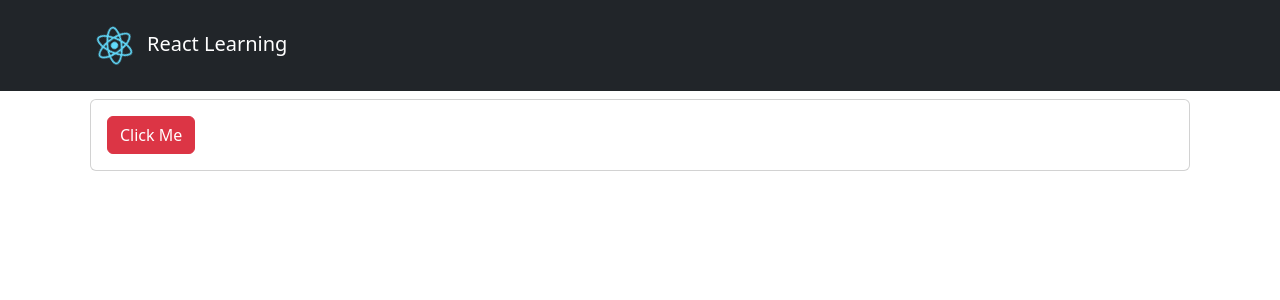
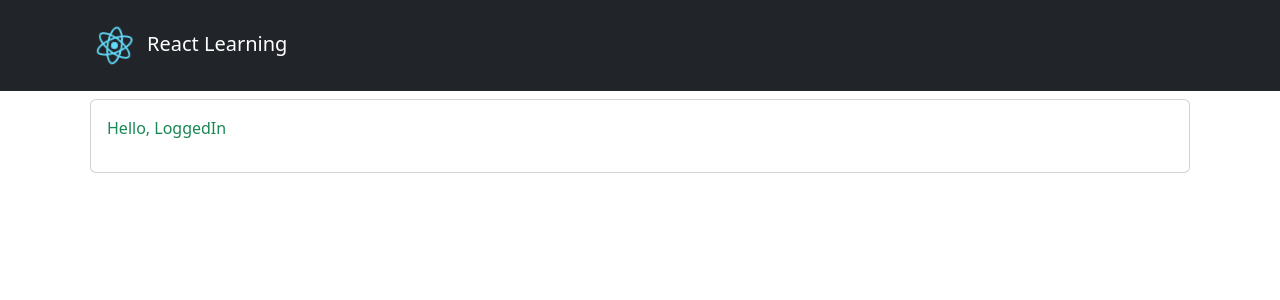
Before and after one commit to jakir-ruet/my-app, a React (Create React App) app: page / in a window 1280 px wide. Shown: the top 300 px of the page. Built offline with nearby package versions, Linux system fonts and the light colour scheme.

Commit message:
conditional rendering done

```diff
--- /dev/null
+++ b/src/container/15-condrendering/ConditionalRendering.js
@@ -0,0 +1,65 @@
+/* eslint-disable no-unreachable */
+import React, { Component } from "react";
+
+class ConditionalRendering extends Component{
+   constructor(props) {
+      super(props)
+      this.state = {
+         isLoggedIn: true
+      }
+   }
+   render() {
+      // Way one
+      // if (this.state.isLoggedIn) {
+      //    return (
+      //       <div className="card m-2">
+      //          <div className="card-body">
+      //             <p className="text-success">Hello, LoggedIn</p>
+      //          </div>
+      //       </div>
+      //    )
+      // }
+      // else {
+      //    return (
+      //       <div className="card m-2">
+      //          <div className="card-body">
+      //             <p className="text-danger">Hello, Logged Out</p>
+      //          </div>
+      //       </div>
+      //    )
+
+      // Way two
+      let message
+      if (this.state.isLoggedIn) {
+         return (
+            <div className="card m-2">
+               <div className="card-body">
+                  <p className="text-success">Hello, LoggedIn</p>
+               </div>
+            </div>
+         )
+      }
+      else {
+         return (
+            <div className="card m-2">
+               <div className="card-body">
+                  <p className="text-danger">Hello, Logged Out</p>
+               </div>
+            </div>
+         )
+      }
+      return (
+         <div>{ message}</div>
+      )
+
+      // return (
+      //    <div className="card m-2">
+      //       <div className="card-body">
+      //          <h1>Working good</h1>
+      //       </div>
+      //    </div>
+      // )
+   }
+}
+
+export default ConditionalRendering;
--- a/src/container/Container.js
+++ b/src/container/Container.js
@@ -5,7 +5,8 @@ import ClassComponent from "./12-eventhandler/ClassComponent";
 import FuncComponent from "./12-eventhandler/FuncComponent";
 import Props from './9-props/MyProps';
 import EventBind from './13-eventbind/EventBind';
-import ParentComponent from './14-metsasprops/components/ParentComponent';
+import ParentComponent from './14-metsasprops/ParentComponent';
+import ConditionalRendering from './15-condrendering/ConditionalRendering';
 
 function Container() {
    return (
@@ -16,7 +17,8 @@ function Container() {
          {/* <FuncComponent /> */}
          {/* <ClassComponent /> */}
          {/* <EventBind/> */}
-         <ParentComponent />
+         {/* <ParentComponent /> */}
+         <ConditionalRendering />
       </div>
    )
 }
```
Also changed, not shown: src/container/14-metsasprops/ChildComponent.js (renamed from src/container/14-metsasprops/components/ChildComponent.js), src/container/14-metsasprops/MethodsAsProps.js (deleted), src/container/14-metsasprops/ParentComponent.js (renamed from src/container/14-metsasprops/components/ParentComponent.js).
